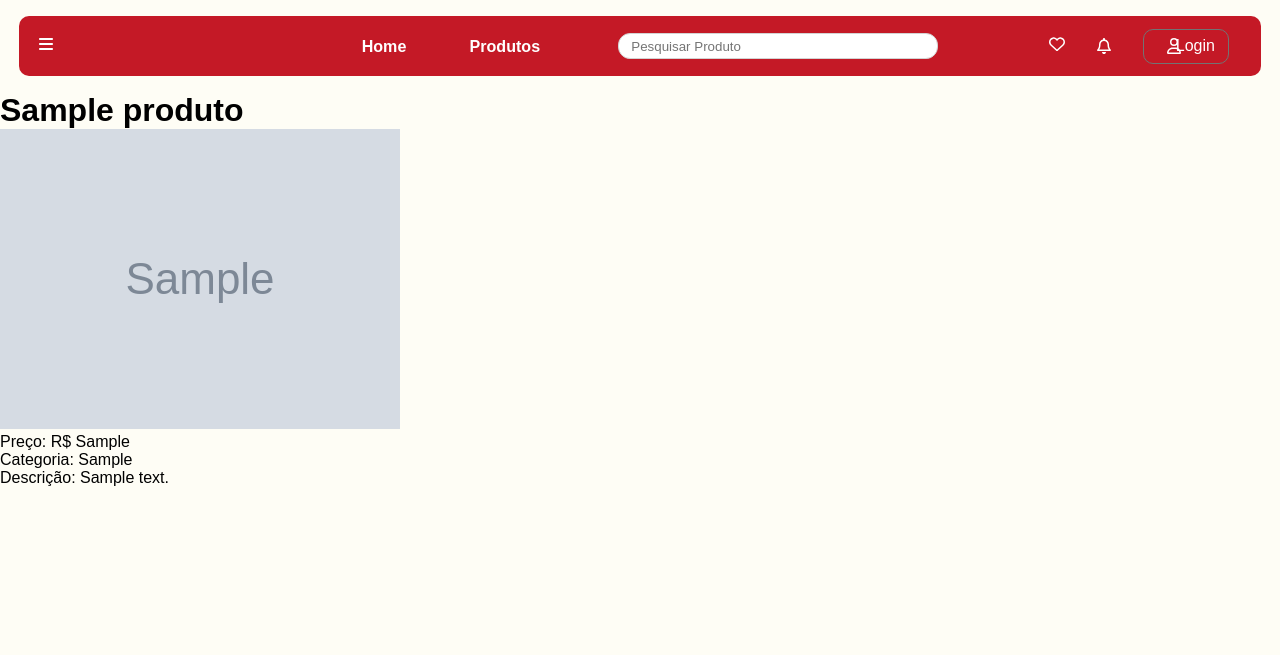
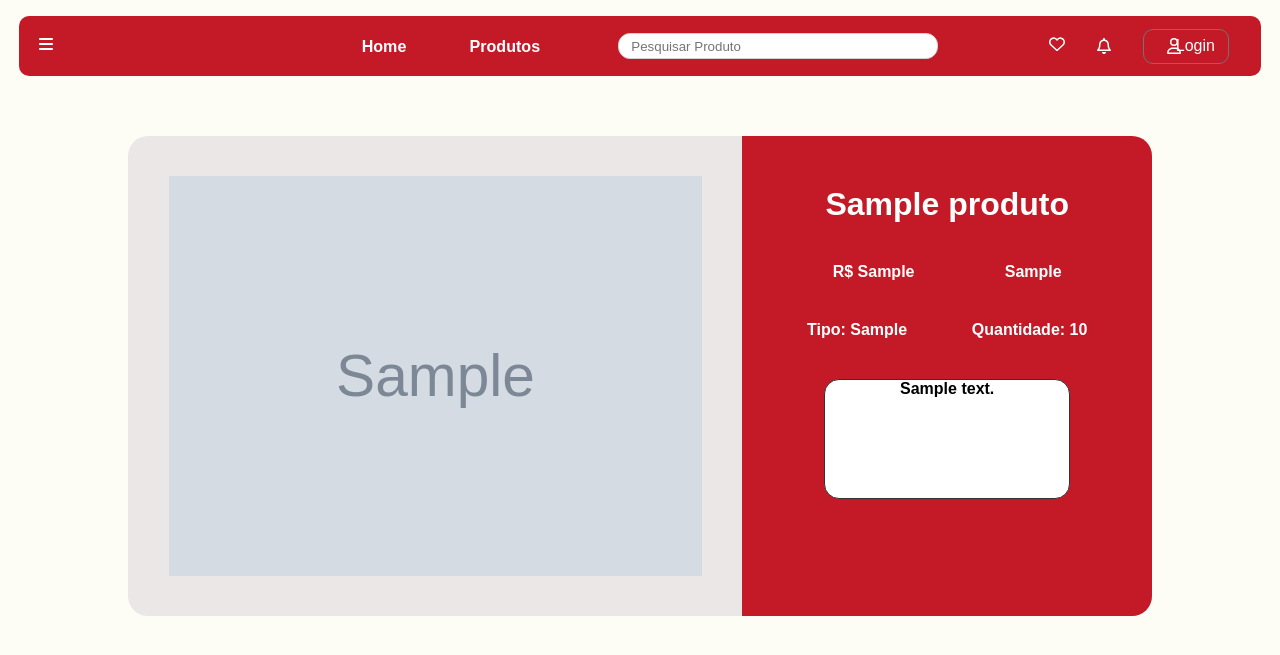
Before and after one commit to CamilaCecilio/projeto-offers, a PHP site: page /infoProduto.php?id=1 in a window 1280 px wide. Shown: the top 655 px of the page. Run offline with PHP 8.4, Linux system fonts and the light colour scheme; tables that the repository leaves empty or names only in its code hold one stand-in row (values such as "Sample post"); grey boxes marked "Sample" are stand-in pictures.

Commit message:
Informações detalhadas dos produtos

```diff
--- /dev/null
+++ b/css/infoProduto.css
@@ -0,0 +1,222 @@
+* {
+    margin: 0;
+    padding: 0;
+    box-sizing: border-box;
+  }
+
+  svg {
+    fill: whitesmoke;
+
+  }
+
+  body {
+    /*background-color: #FEFDF5;*/
+    background-color: #fefdf5;
+    font-family: "DM Sans", sans-serif;
+    margin: 0;
+
+  }
+
+  a {
+    text-decoration: none;
+    color: white;
+  }
+
+  #headid {
+    width: 97%;
+    height: 60px;
+    background-color: #c41926;
+    border-radius: 10px;
+    margin: 1rem auto;
+    display: flex;
+    align-items: center;
+    margin-bottom: 60px;
+  }
+
+  #menu {
+    margin-left: 20px;
+    width: 20%;
+  }
+
+  #home {
+    display: flex;
+    justify-content: space-evenly;
+    align-items: center;
+    margin: 0 auto;
+    height: 60px;
+    width: 60%;
+  }
+
+  .text {
+    display: flex;
+    color: #fff;
+    font-size: 1.5em;
+  }
+
+  .input {
+    width: 100%;
+    max-width: 320px;
+    height: 15px;
+    padding: 12px;
+    border-radius: 12px;
+    border: 1.5px solid lightgrey;
+    outline: none;
+    transition: all 0.3s cubic-bezier(0.19, 1, 0.22, 1);
+    box-shadow: 0px 0px 20px -18px;
+    display: flex;
+  }
+
+  .input:hover {
+    border: 2px solid lightgrey;
+    box-shadow: 0px 0px 20px -17px;
+  }
+
+  .input:active {
+    transform: scale(0.95);
+  }
+
+  .input:focus {
+    border: 2px solid grey;
+  }
+
+  #icons {
+    display: flex;
+    align-items: center;
+    justify-content: space-evenly;
+    height: 60px;
+    width: 20%;
+
+  }
+
+  #login {
+    background-color: #c41926;
+    border: solid;
+    border-color: #737373;
+    border-width: 0.5px;
+    border-radius: 10px;
+    width: 35%;
+    height: 35px;
+    display: flex;
+    align-items: center;
+    gap: 10px;
+    display: flex;
+    align-items: center;
+    justify-content: center;
+    /* Centraliza o conteúdo horizontalmente */
+  }
+
+  #login svg {
+    margin-left: 10px;
+  }
+
+  #login a {
+    text-decoration: none;
+    color: #fff;
+  }
+
+
+  #login {
+    display: flex;
+    align-items: center;
+    justify-content: center;
+    /* Centraliza o conteúdo horizontalmente */
+  }
+
+
+  .dropdown-menu {
+    display: none;
+    /* Oculta o dropdown por padrão */
+    position: absolute;
+    background-color: #da2d3b;
+    min-width: 50px;
+    box-shadow: 0 2px 4px rgba(0, 0, 0, 0.1);
+    z-index: 1;
+    left: -20px;
+    width: 10rem;
+    text-align: center;
+  }
+
+  .dropdown:hover .dropdown-menu {
+    display: block;
+    /* Mostra o dropdown quando o elemento pai é hover */
+  }
+
+  .logout-link,
+  .cadastro-link {
+    display: block;
+    padding: 10px;
+    text-decoration: none;
+    color: #333;
+    /* Cor do texto dos links */
+  }
+
+  .logout-link:hover,
+  .cadastro-link:hover,
+  .add-link:hover {
+    background-color: #C41926;
+    height: 2rem;
+  }
+
+  .dropdown {
+    top: 8px;
+    margin-left: -15px;
+    list-style: none;
+  }
+
+
+
+.produto-detalhes {
+    width: 80%;
+    height: 60vh;
+    background-color: #ebe7e7;
+    margin: auto;
+    display: flex;
+    border-radius: 20px;
+}
+
+.img-info {
+    width: 60%;
+    display: flex;
+    justify-content: center;
+    align-items: center;
+}
+
+.img-info img {
+    height: 50vh;
+}
+
+.dados-info {
+    width: 40%;
+    height: 60vh;
+    background-color: #C41926;
+    border-top-right-radius: 20px;
+    border-bottom-right-radius: 20px;
+
+
+}
+
+.dados-info h1 {
+    text-align: center;
+    margin-top: 50px;
+    color: #fff;
+    margin-bottom: 40px;
+}
+
+.info1 {
+    display: flex;
+    justify-content: center;
+    justify-content: space-evenly;
+    color: #fff;
+    margin-bottom: 40px;
+}
+
+.desc {
+    background-color: #fff;
+    width: 60%;
+    height: 15vh;
+    border: solid#333;
+    border-width: 0.5px;
+    border-radius: 15px;
+    margin: auto;
+    text-align: center;
+}
--- a/infoProduto.php
+++ b/infoProduto.php
@@ -39,13 +39,15 @@ if (isset($_SESSION['nome'])) {
 }
 ?>
 
+
+
 <!DOCTYPE html>
 <html lang="pt-BR">
 
 <head>
     <meta charset="UTF-8">
     <meta name="viewport" content="width=device-width, initial-scale=1.0">
-    <link rel="stylesheet" href="css/main.css"> <!-- CSS -->
+    <link rel="stylesheet" href="css/infoProduto.css"> <!-- CSS -->
     <title>Detalhes do Produto</title>
 </head>
 
@@ -111,11 +113,30 @@ if (isset($_SESSION['nome'])) {
     </div>
 
     <div class="produto-detalhes">
-        <h1><?php echo htmlspecialchars($produto['nome_produto'], ENT_QUOTES, 'UTF-8'); ?></h1>
-        <img src="<?php echo htmlspecialchars($produto['img_produto'], ENT_QUOTES, 'UTF-8'); ?>" alt="Imagem do Produto">
-        <p>Preço: R$ <?php echo htmlspecialchars($produto['preco'], ENT_QUOTES, 'UTF-8'); ?></p>
-        <p>Categoria: <?php echo htmlspecialchars($produto['categoria'], ENT_QUOTES, 'UTF-8'); ?></p>
-        <p>Descrição: <?php echo htmlspecialchars($produto['descricao'], ENT_QUOTES, 'UTF-8'); ?></p>
+
+        <div class="img-info">
+            <img src="<?php echo htmlspecialchars($produto['img_produto'], ENT_QUOTES, 'UTF-8'); ?>" alt="Imagem do Produto">
+        </div>
+
+        <div class="dados-info">
+            <h1><?php echo htmlspecialchars($produto['nome_produto'], ENT_QUOTES, 'UTF-8'); ?></h1>
+
+            <div class="info1">
+                <h4>R$ <?php echo htmlspecialchars($produto['preco'], ENT_QUOTES, 'UTF-8'); ?></h4>
+                <h4><?php echo htmlspecialchars($produto['categoria'], ENT_QUOTES, 'UTF-8'); ?></h4>
+            </div>
+
+            <div class="info1">
+                <h4>Tipo: <?php echo htmlspecialchars($produto['tipo'], ENT_QUOTES, 'UTF-8'); ?></h4>
+                <h4>Quantidade: <?php echo htmlspecialchars($produto['quantidade'], ENT_QUOTES, 'UTF-8'); ?></h4>
+            </div>
+
+            <div class="desc">
+                <h4><?php echo htmlspecialchars($produto['descricao'], ENT_QUOTES, 'UTF-8'); ?></h4>
+            </div>
+
+        </div>
+
     </div>
 </body>
 
```
